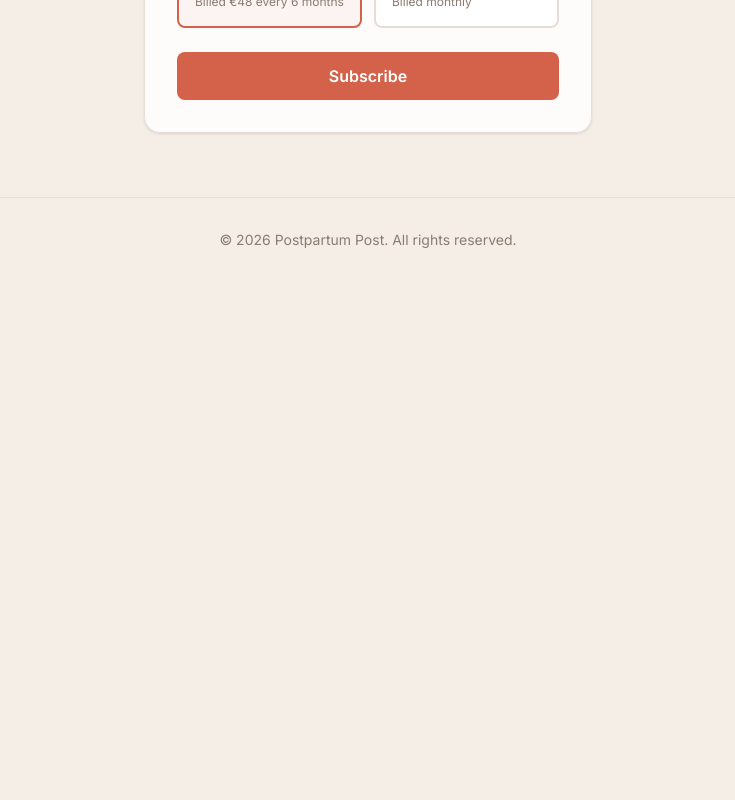
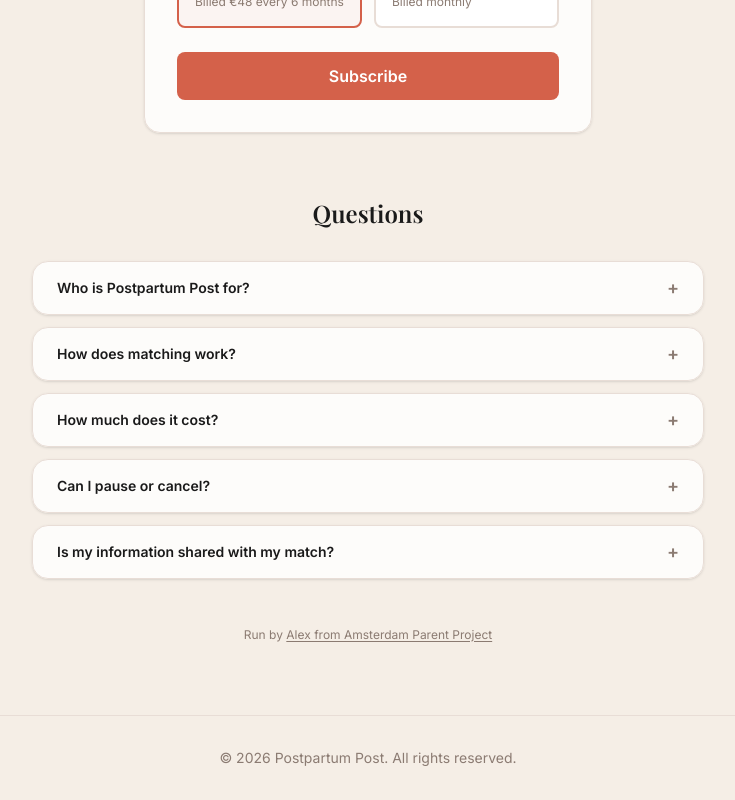
Before and after one commit to amsterdamparentproject/postpartum-post, a Next.js app: page / in a window 1280 px wide. Shown: the part 1669-2469 px from the top of the page, without its empty margins (272-1007 px from the left). Before the commit the page ends 1951 px from the top, so only its background shows below. Built offline with nearby package versions, Linux system fonts and the light colour scheme; a web font is replaced by a local one.

Commit message:
Add FAQ placeholder

```diff
--- a/app/page.tsx
+++ b/app/page.tsx
@@ -17,6 +17,29 @@
     return null;
   }
 }
+
+const FAQ = [
+  {
+    q: "Who is Postpartum Post for?",
+    a: "Any new parent in Amsterdam — moms, dads, co-parents, solo parents. Whether your little one is a few weeks old or already toddling, if you're in the postpartum chapter and looking for connection, you're in the right place.",
+  },
+  {
+    q: "How does matching work?",
+    a: "Each month, we read through your profile — your neighbourhood, your little one's age, your availability — and hand-pick one other parent we think you'll click with. We introduce you by email, like a little letter. What happens next is up to you.",
+  },
+  {
+    q: "How much does it cost?",
+    a: "Plans start at €8/month on a 6-month subscription, or €12/month if you'd prefer to go month-to-month. Our first 20 subscribers get a special forever price of €5/month — a thank-you for believing in us early.",
+  },
+  {
+    q: "Can I pause or cancel?",
+    a: "Yes, anytime. If life gets busy, you can skip a month — no questions asked. You can manage your subscription from your account page, and cancellations take effect at the end of your current billing period.",
+  },
+  {
+    q: "Is my information shared with my match?",
+    a: "We share only what you'd expect: your first name and a bit about you and your little one. We never share your address or contact details. Your match gets a warm introduction from us — what comes next is up to both of you.",
+  },
+];
 
 const HOW_IT_WORKS = [
   {
@@ -98,6 +121,40 @@
           <SignupForm first20SpotsRemaining={first20SpotsRemaining} />
         </div>
 
+        {/* FAQ */}
+        <div className="w-full max-w-2xl mt-16 mb-4">
+          <h2
+            className="text-2xl font-semibold text-dark text-center mb-8"
+            style={{ fontFamily: "var(--font-serif)" }}
+          >
+            Questions
+          </h2>
+          <div className="space-y-3">
+            {FAQ.map(({ q, a }, i) => (
+              <details key={i} className="group bg-white/80 backdrop-blur rounded-2xl border border-border shadow-sm">
+                <summary className="flex items-center justify-between cursor-pointer px-6 py-4 text-sm font-semibold text-dark list-none select-none">
+                  {q}
+                  <span className="ml-4 shrink-0 text-muted transition-transform group-open:rotate-45 text-lg leading-none">+</span>
+                </summary>
+                <p className="px-6 pb-5 text-sm text-muted leading-relaxed">{a}</p>
+              </details>
+            ))}
+          </div>
+        </div>
+
+        {/* Attribution */}
+        <p className="text-xs text-muted mt-8 mb-2 text-center">
+          Run by{" "}
+          <a
+            href="https://amsterdamparentproject.nl"
+            target="_blank"
+            rel="noopener noreferrer"
+            className="underline underline-offset-2 hover:text-coral transition-colors"
+          >
+            Alex from Amsterdam Parent Project
+          </a>
+        </p>
+
       </main>
     </PageLayout>
   );
```
